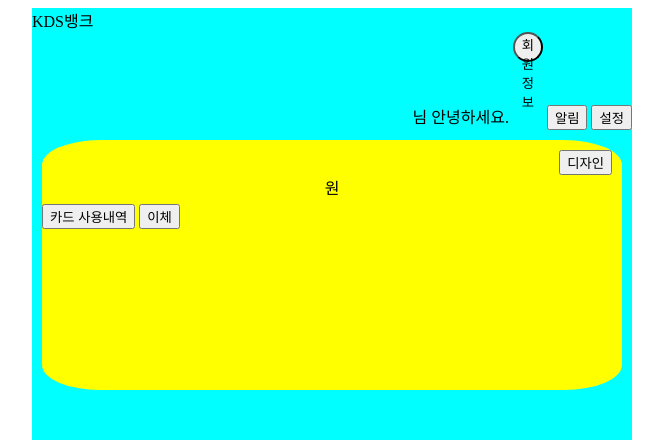
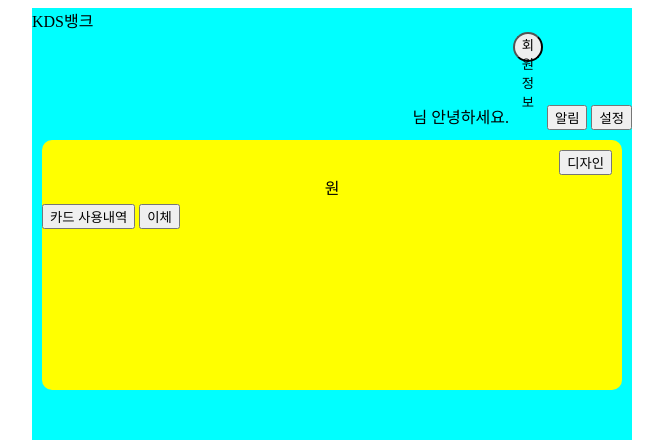
Before and after one commit to kkssuu/bank, a plain HTML site: page src/index.html in a window 1280 px wide. Shown: the top 440 px of the page, without its empty margins (308-971 px from the left). Drawn offline with Linux system fonts and the light colour scheme.

Commit message:
Update index.html

```diff
--- a/src/index.html
+++ b/src/index.html
@@ -1,10 +1,12 @@
 <!DOCTYPE html>
 <html lang="ko">
+
 <head>
     <meta charset="UTF-8">
     <meta name="viewport" content="width=device-width, initial-scale=1.0">
     <title>Document</title>
 </head>
+
 <body>
     <div style="background-color: aqua;
     height:100vw;
@@ -31,7 +33,7 @@
         <div style="background-color: yellow;
         height:250px;
         width:580px;
-        border-radius:10%;
+        border-radius:10px 10px 10px 10px / 10px 10px 10px 10px;
         margin:10px 10px 10px 10px;
         display:inline-block;
         ">
@@ -56,6 +58,7 @@
                 <button id="id_transfer">이체</button>
             </div>
         </div>
-   </div>
+    </div>
 </body>
+
 </html>
```
